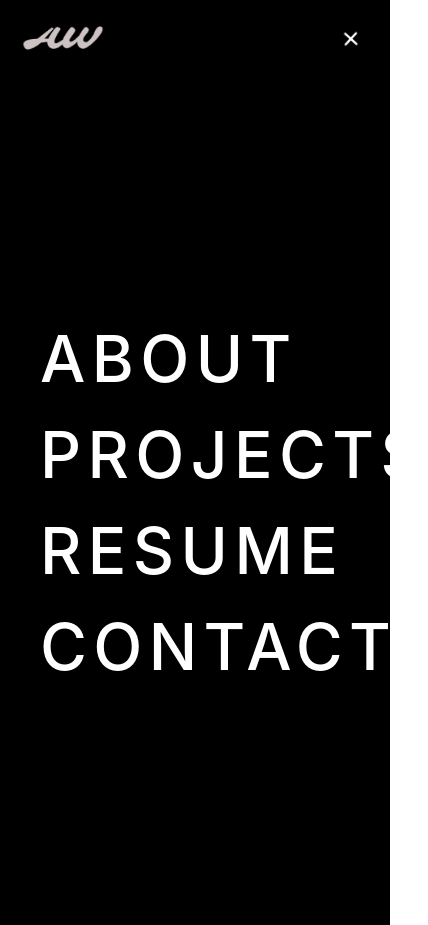
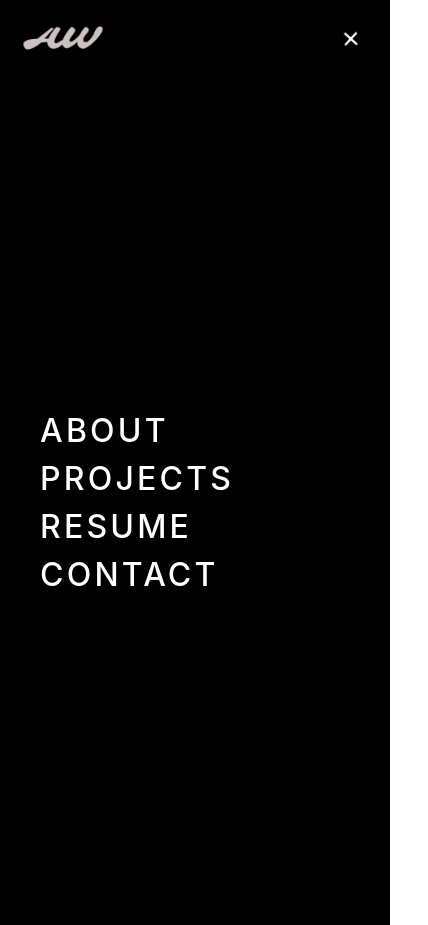
Before and after one commit to andywan40/portfolio-next, a Next.js app: page / in a window 390 px wide. Both pictures are taken after a click on the icon 351 px from the left and 38 px from the top of the page. Shown: the whole page, 428 px wide, since content can reach past the window. Built offline with nearby package versions, Linux system fonts and the light colour scheme; a web font is replaced by a local one.

Commit message:
menu responsive

```diff
--- a/components/Menu.js
+++ b/components/Menu.js
@@ -6,7 +6,7 @@ export default function Menu() {
   const router = useRouter();
   const { pathname } = router;
   return (
-    <nav className="h-screen bg-black flex flex-col justify-center items-start title-font font-medium text-4xl tracking-widest p-10">
+    <nav className="h-screen bg-black flex flex-col justify-center items-start title-font font-medium sm:text-2xl text-3xl tracking-widest p-10">
       <Link href="/about">
         <a
           className={
```
